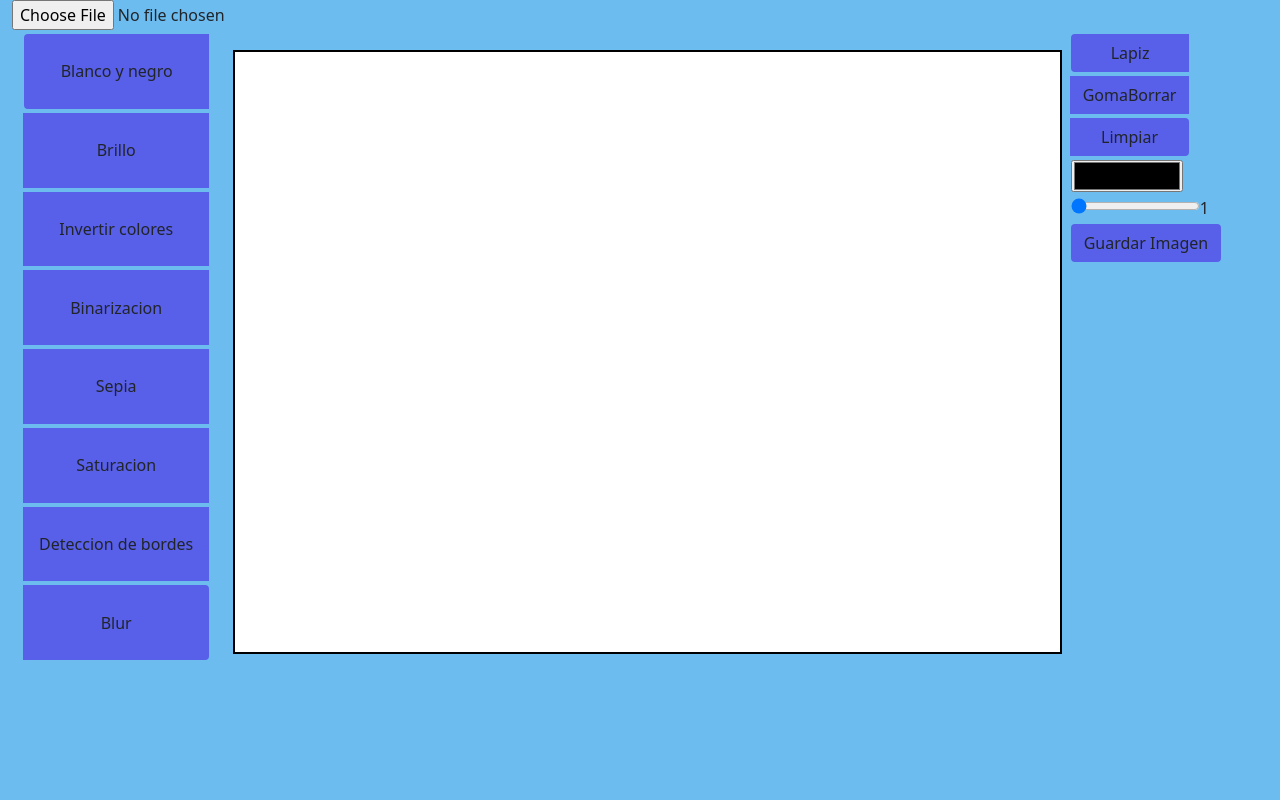
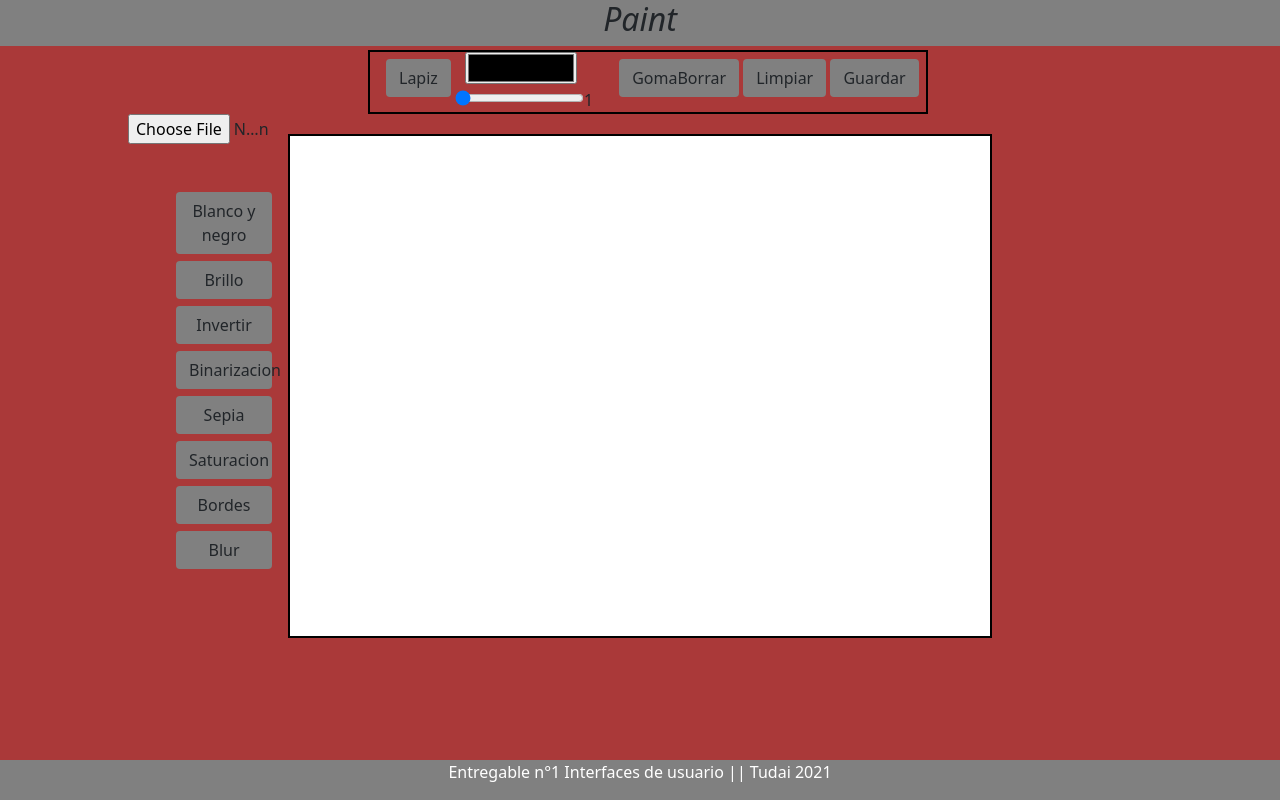
Before and after one commit to Benjahoff/entregable1Interfaces, a plain HTML site: page index.html in a window 1280 px wide. Drawn offline with nearby package versions, Linux system fonts and the light colour scheme.

Commit message:
fixedImgandStyles

```diff
--- a/index.html
+++ b/index.html
@@ -1,123 +1,83 @@
 <!DOCTYPE html>
 <html lang="en">
+
 <head>
   <meta charset="UTF-8" />
   <meta http-equiv="X-UA-Compatible" content="IE=edge" />
   <meta name="viewport" content="width=device-width, initial-scale=1.0" />
   <link rel="stylesheet" href="style/index.css" />
-    <link
-      href="https://cdn.jsdelivr.net/npm/bootstrap@5.0.0-beta3/dist/css/bootstrap.min.css"
-      rel="stylesheet"
-      integrity="sha384-eOJMYsd53ii+scO/bJGFsiCZc+5NDVN2yr8+0RDqr0Ql0h+rP48ckxlpbzKgwra6"
-      crossorigin="anonymous"
-    />
+  <link href="https://cdn.jsdelivr.net/npm/bootstrap@5.0.0-beta3/dist/css/bootstrap.min.css" rel="stylesheet"
+    integrity="sha384-eOJMYsd53ii+scO/bJGFsiCZc+5NDVN2yr8+0RDqr0Ql0h+rP48ckxlpbzKgwra6" crossorigin="anonymous" />
   <title>Paint</title>
 </head>
 
 <body>
-    <!--  <header class="header">
-      <nav class="navbar-expand-lg fixed-top">
-        <ul class="nav justify-content-center">
-          <li>
-            <span class="nav-link">
-              <a> Entregable N1 | Hoffman Oriozabala Benjamin </a>
-            </span>
-          </li>
-        </ul>
-      </nav>
-    </header> -->
-    <div class="container-fluid">
+  <div class="header">
+    <h2><i>Paint</i></h2>
+  </div>
+
+
+ <div class="ctnlgb">
+  <button type="button" class="btn first-Btn" onClick="activarLapiz()">
+    Lapiz
+  </button>
+  <div class="containerStyle">
+    <input type="color" class="color" onchange="colorLinea(this)" />
+    <input type="range" class="lineSize" onchange="anchoLinea(this)" max="120" min="1" value="1" /><span id="valor">1</span>
+  </div>
+  <button type="button" class="btn" onClick="activarGoma()">
+    GomaBorrar
+  </button>
+  <button type="button" class="btn" type="button" onclick="limpiar()" >
+    Limpiar
+  </button>
+  <button type="button" class="btn" id="download">
+    Guardar
+    </button>
+ </div>
+  <div class="ctnfc">
+    <div class="ctnfilter">
       <input type="file" id="input" />
-      <div class="row mx-auto">
-        <div class="flex-column col-2 btn-group" role="group">
-          <button type="button" onclick="applyFilter('bw')" class="btn mt-1">
+
+      <button type="button" onclick="applyFilter('bw')" class="btn first-Filter">
         Blanco y negro
       </button>
-          <button
-            type="button"
-            onclick="applyFilter('brillo')"
-            class="btn mt-1"
-          >
+      <button type="button" onclick="applyFilter('brillo')" class="btn">
         Brillo
       </button>
-          <button
-            type="button"
-            onclick="applyFilter('invertir')"
-            class="btn mt-1"
-          >
-            Invertir colores
+      <button type="button" onclick="applyFilter('invertir')" class="btn">
+        Invertir
       </button>
-          <button
-            type="button"
-            onclick="applyFilter('binarizacion')"
-            class="btn mt-1"
-          >
+      <button type="button" onclick="applyFilter('binarizacion')" class="btn">
         Binarizacion
       </button>
-          <button type="button" onclick="applyFilter('sepia')" class="btn mt-1">
+      <button type="button" onclick="applyFilter('sepia')" class="btn">
         Sepia
       </button>
-          <button
-            type="button"
-            onclick="applyFilter('saturacion')"
-            class="btn mt-1"
-          >
+      <button type="button" onclick="applyFilter('saturacion')" class="btn">
         Saturacion
       </button>
-          <button type="button" onclick="applyBorder()" class="btn mt-1">
-            Deteccion de bordes
+      <button type="button" onclick="applyBorder()" class="btn">
+        Bordes
       </button>
-          <button type="button" onclick="applyBlur()" class="btn mt-1">
+      <button type="button" onclick="applyBlur()" class="btn">
         Blur
       </button>
+
     </div>
-        <div class="col-8 mx-auto">
+
+  <div>
     <canvas id="canvas"></canvas>
   </div>
-        <div class="col-2 mx-auto flex-column">
-          <div class="flex-column btn-group" role="group">
-            <button type="button" class="btn  mt-1" onClick="activarLapiz()">
-              Lapiz
-            </button>
-            <button type="button" class="btn mt-1" onClick="activarGoma()">
-              GomaBorrar
-            </button>
-            <input
-              type="button"
-              class="btn mt-1"
-              type="button"
-              value="Limpiar"
-              onclick="limpiar()"
-            />
   </div>
-
-          <div class= "mt-1">
-            <input type="color" class="color" onchange="colorLinea(this)" />
+   <div class="footer">
+    <p>Entregable n°1 Interfaces de usuario || Tudai 2021 </p>
   </div>
-          <div>
-            <input
-              type="range"
-              onchange="anchoLinea(this)"
-              max="120"
-              min="1"
-              value="1"
-            /><span id="valor">1</span>
-          </div>
-          <div>
-            <button type="button" class="btn mt-1" id="download">
-              Guardar Imagen
-            </button>
-          </div>
-        </div>
-      </div>
-    </div>
-
-    <script
-      src="https://cdn.jsdelivr.net/npm/bootstrap@5.0.0-beta3/dist/js/bootstrap.bundle.min.js"
+  <script src="https://cdn.jsdelivr.net/npm/bootstrap@5.0.0-beta3/dist/js/bootstrap.bundle.min.js"
     integrity="sha384-JEW9xMcG8R+pH31jmWH6WWP0WintQrMb4s7ZOdauHnUtxwoG2vI5DkLtS3qm9Ekf"
-      crossorigin="anonymous"
-    ></script>
+    crossorigin="anonymous"></script>
 
   <script src="./js/home.js"></script>
 </body>
+
 </html>
--- a/js/home.js
+++ b/js/home.js
@@ -2,8 +2,9 @@ let canvas = document.getElementById("canvas");
 let ctx = canvas.getContext("2d");
 let input = document.getElementById("input");
 let download = document.getElementById("download");
-let width = 825;
-let height = 600;
+let imgOrigin;
+let width = 700;
+let height = 500;
 canvas.height = height;
 canvas.width = width;
 ctx.lineWidth = 1;
@@ -15,7 +16,6 @@ var gomaTrazando = false;
 function dibujar(event) {
   x = oMousePos(canvas, event).x;
   y = oMousePos(canvas, event).y;
-  console.log("ruta: "+ruta , "goma: " +goma, "gomaTrazando: " +gomaTrazando);
 
   if (rutaOn == true) {
     ctx.lineTo(x, y);
@@ -42,14 +42,13 @@ canvas.addEventListener("mousedown", function () {
     ctx.beginPath();
     ctx.moveTo(x, y);
     canvas.addEventListener("mousemove", dibujar);
-  }
+  };
   if(ruta == true){
     rutaOn =true;
     ctx.beginPath();
     ctx.moveTo(x, y);
     canvas.addEventListener("mousemove", dibujar);
-  }
-
+  };
 });
 canvas.addEventListener("mouseup", function () {
   rutaOn = false;
@@ -144,7 +143,7 @@ function applyFilter(filter) {
     }
     if (filter == "binarizacion") {
       let gray = 0.299 * r + 0.587 * g + 0.114 * b;
-      if (gray > 120) {
+      if (gray > 127) {
         r = 255;
         g = 255;
         b = 255;
@@ -157,6 +156,7 @@ function applyFilter(filter) {
       pixels[i * 4 + 1] = g;
       pixels[i * 4 + 2] = b;
     }
+    //Aumenta de 10% por click
     if (filter == "brillo") {
       pixels[i * 4] = r + ( r * 0.1);
       pixels[i * 4 + 1] = g + ( g * 0.1);
@@ -255,6 +255,7 @@ let pixelMatriz = (imgData, x, y, matriz) => {
   p6 = imgData.data[ll] * matriz[2][0];
   p7 = imgData.data[lc] * matriz[2][1];
   p8 = imgData.data[lr] * matriz[2][2];
+
   let red = (p0 + p1 + p2 + p3 + p4 + p5 + p6 + p7 + p8);
 
   p0 = imgData.data[ul + 1] * matriz[0][0]
@@ -291,10 +292,10 @@ input.addEventListener("change", function () {
     imagen.src = reader.result;
     imagen.onload = () => {
       ctx.drawImage(imagen, 0, 0, canvas.width, canvas.height);
-      ctx.putImageData(ctx.getImageData(0, 0, canvas.width, canvas.height));
     };
   };
   reader.readAsDataURL(input.files[0]);
+  input.value ="";
 });
 download.addEventListener("click", function () {
   let link = document.createElement('a');
--- a/style/index.css
+++ b/style/index.css
@@ -5,18 +5,73 @@
   box-sizing: border-box;
   padding: 20px;
 }
+input[type=file]{
+  width: 9rem;
+
+}
 #canvas {
   border: 2px solid black;
   background-color:white !important;
   margin-top: 20px;
+
 }
 body{
-  background-color: #6dbcf0 !important;
+  background-color: #AA3939 !important;
 }
 .btn{
-  background-color: rgb(88, 95, 233) !important;
+ background-color: grey !important;
 }
 .color{
   width: 7rem;
   height: 2rem;
+  margin-left: 10px;
 }
+.header {
+  overflow: hidden;
+  background-color: grey;
+  text-align: center;
+}
+.footer {
+  position: fixed;
+  left: 0;
+  bottom: 0;
+  width: 100%;
+  background-color: grey;
+  color: white;
+  text-align: center;
+}
+.containerStyle{
+  display:inline-block;
+  height:4rem;
+  width: 10rem;
+}
+
+.ctnlgb{
+  margin-top: 4px;
+  height: 4rem;
+  width: 35rem;
+  margin-left: 23rem;
+  border: 2px solid black;
+}
+.ctnlgb button {
+  margin-bottom: 3rem;
+}
+ .first-Btn{
+  margin-left: 1rem;
+}
+.first-Filter{
+  margin-top: 3rem !important;
+}
+.ctnfilter{
+  width: 10rem;
+  margin-left: 8rem;
+}
+.ctnfilter button {
+  width: 6rem;
+  margin-top: 7px;
+  margin-left: 3rem;
+
+}
+.ctnfc{
+  display:flex;
+}
```
Lines whose indentation alone changed are shown as unchanged.
